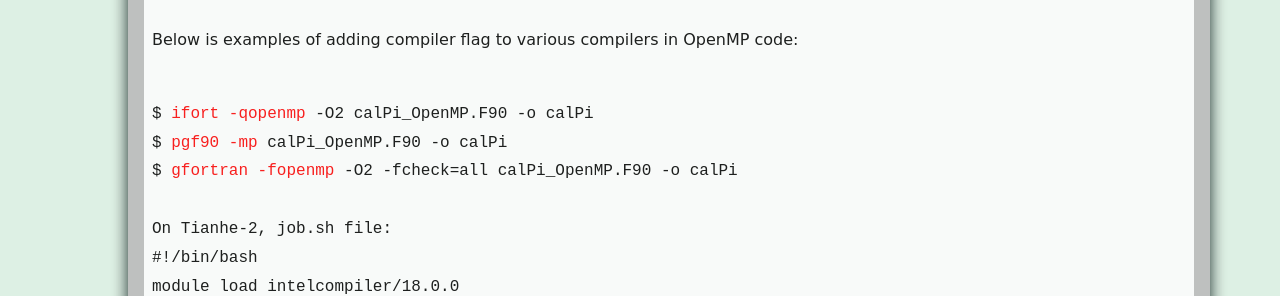
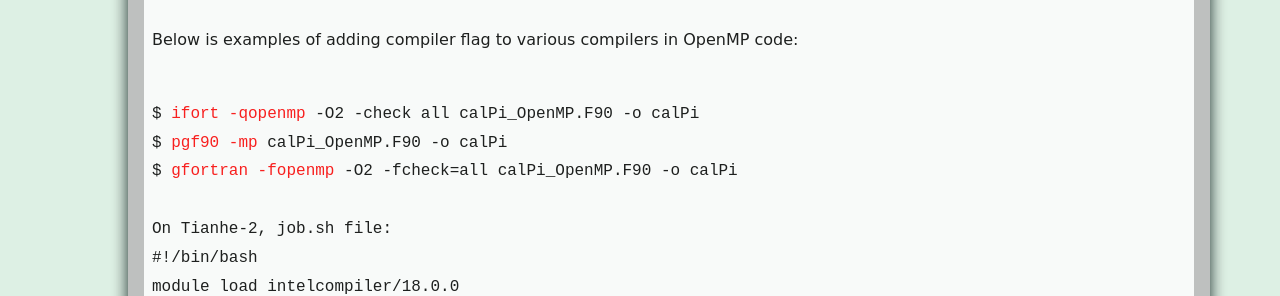
Before and after one commit to xuaoxiqi/xuaoxiqi.github.io, a Jekyll site: the page built from research_HPC_OpenMP.html, in a window 1280 px wide and 900 px high, scrolled down 513 px. Shown: the part 155-451 px from the top of the window. Built offline with Jekyll 4.4.1, drawn with Linux system fonts in a browser that asks for light colours; some web fonts are replaced.

Commit message:
minor edit

```diff
--- a/research_HPC_OpenMP.html
+++ b/research_HPC_OpenMP.html
@@ -28,7 +28,7 @@ It fits shared-memory parallel computers (SMPs).
     <h4>Compile</h4>
 Below is examples of adding compiler flag to various compilers in OpenMP code:
 			<pre> <code>
-$ <font color="red">ifort -qopenmp</font> -O2 calPi_OpenMP.F90 -o calPi
+$ <font color="red">ifort -qopenmp</font> -O2 -check all calPi_OpenMP.F90 -o calPi
 $ <font color="red">pgf90 -mp</font> calPi_OpenMP.F90 -o calPi
 $ <font color="red">gfortran -fopenmp</font> -O2 -fcheck=all calPi_OpenMP.F90 -o calPi
 
```
